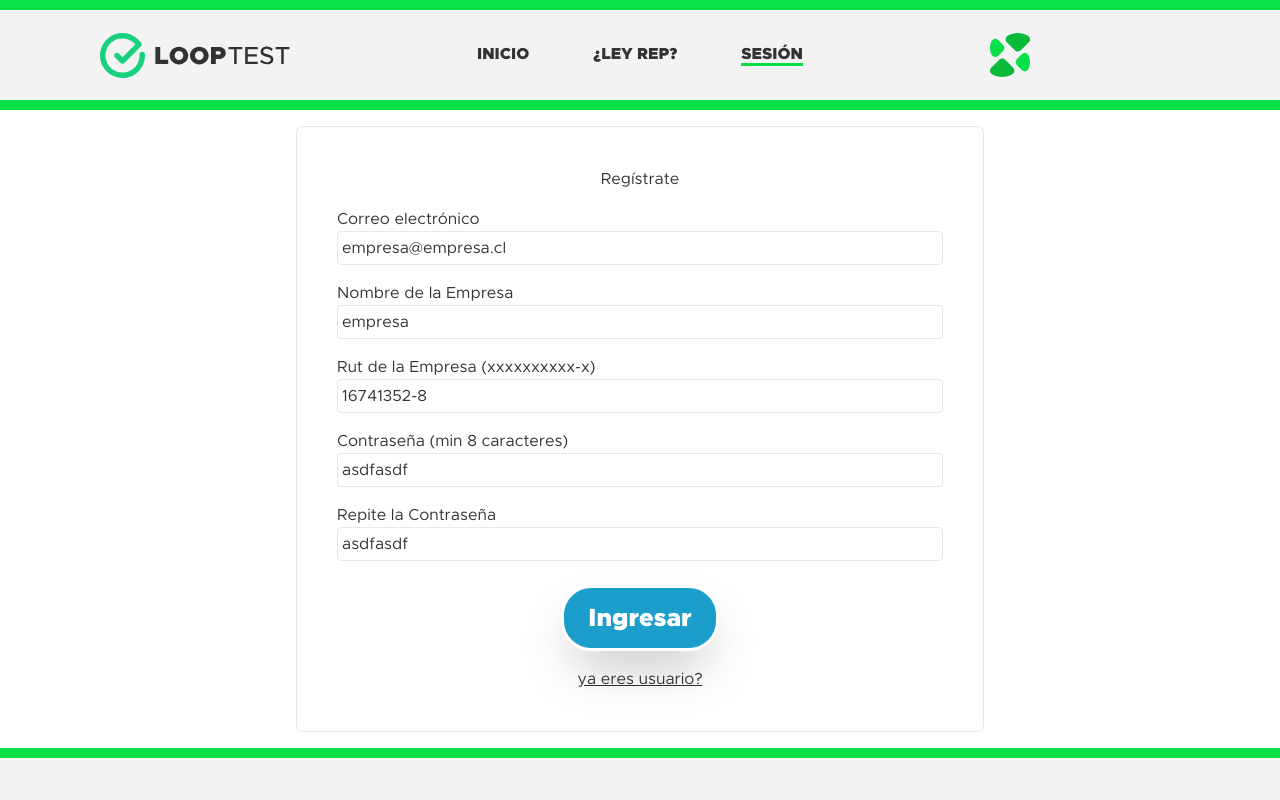
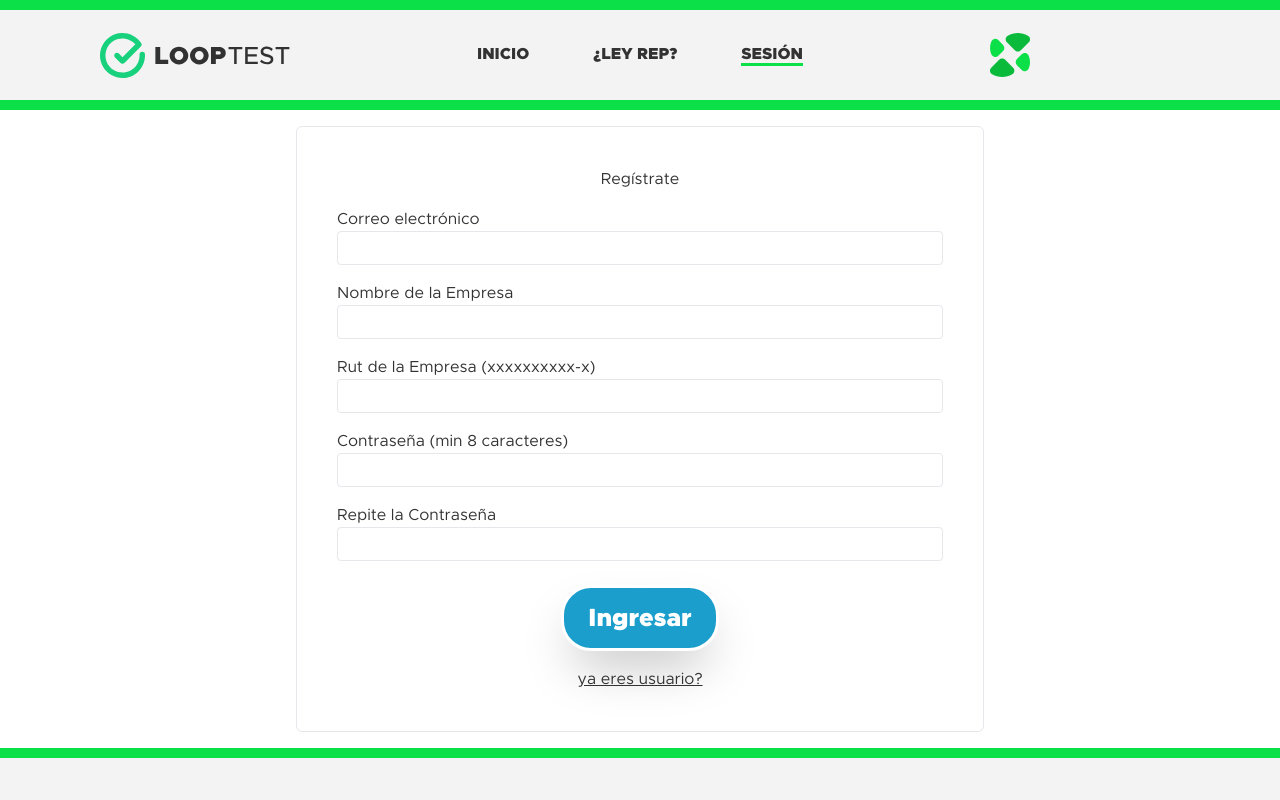
Before and after one commit to Felipeazs/Beloop-webapp, a React (Create React App) app in the folder frontend/: page /sesion in a window 1280 px wide. Shown: the top 800 px of the page. Built offline with nearby package versions, Linux system fonts and the light colour scheme.

Commit message:
delete default user inputs

```diff
--- a/frontend/src/pages/FaseDescripcion.jsx
+++ b/frontend/src/pages/FaseDescripcion.jsx
@@ -18,8 +18,8 @@ const FaseDescripcion = () => {
     const { token } = useContext(AuthContext)
     const { isLoading, error, data } = useQuery(['userData'], () => getUserData(token, userId))
     const [user, setUser] = useState({
-        telefono: '123456789',
-        ubicacion: 'asdfasdf'
+        telefono: '',
+        ubicacion: ''
     })
 
     const { telefono, ubicacion } = user
--- a/frontend/src/pages/Sesion.jsx
+++ b/frontend/src/pages/Sesion.jsx
@@ -16,11 +16,11 @@ const Sesion = () => {
     const [toggleForm, setToggleForm] = useState(false)
     const { error, data, mutateAsync } = useMutation(newUser => signupUser(newUser))
     const [user, setUser] = useState({
-        correo: 'empresa@empresa.cl',
-        empresa: 'empresa',
-        rut: '16741352-8',
-        password: 'asdfasdf',
-        password2: 'asdfasdf'
+        correo: '',
+        empresa: '',
+        rut: '',
+        password: '',
+        password2: ''
     })
 
     const { correo, empresa, rut, password, password2 } = user
```
